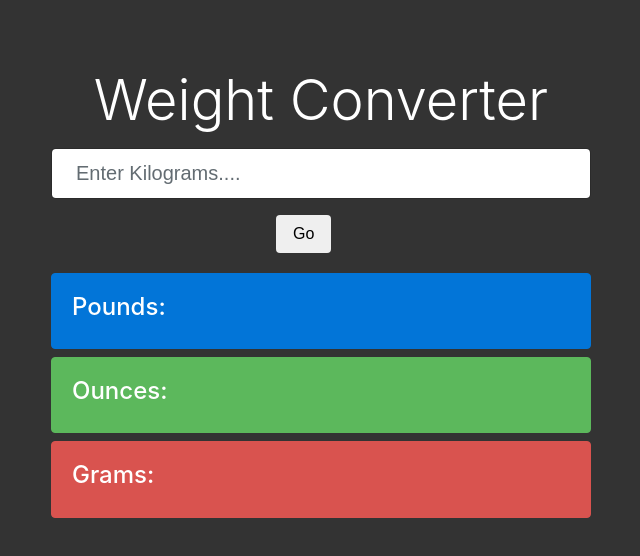
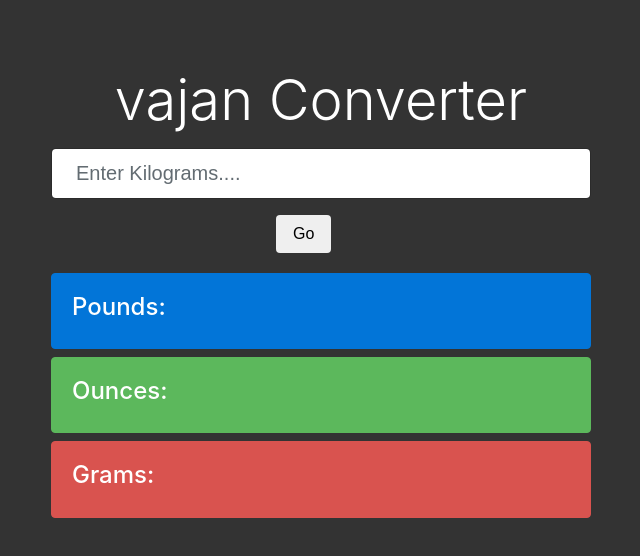
Before and after one commit to kalyanigade-com/DevOps_project, a plain HTML site: page index.html in a window 1280 px wide. Shown: the whole page, without its empty margins (319-959 px from the left). Drawn offline with nearby package versions, Linux system fonts and the light colour scheme.

Commit message:
Update index.html

```diff
--- a/index.html
+++ b/index.html
@@ -19,7 +19,7 @@ integrity="sha384-rwoIResjU2yc3z8GV/NPeZWAv56rSmLldC3R/AZzGRnGxQQKnKkoFVhFQhNUwE
   }
   </style>
 
-  <title>vajan Convertor</title>
+  <title>Weight Convertor</title>
 
 </head>
 
@@ -27,7 +27,7 @@ integrity="sha384-rwoIResjU2yc3z8GV/NPeZWAv56rSmLldC3R/AZzGRnGxQQKnKkoFVhFQhNUwE
   <div class="container">
     <div class="row">
       <div class="col-md-6 offset-md-3">
-        <h1 class="display-4 text-center mb-3"> Weight Converter</h1>
+        <h1 class="display-4 text-center mb-3"> vajan Converter</h1>
         <form>
           <div class="form-group">
             <input id="kgInput" type="number"
```
